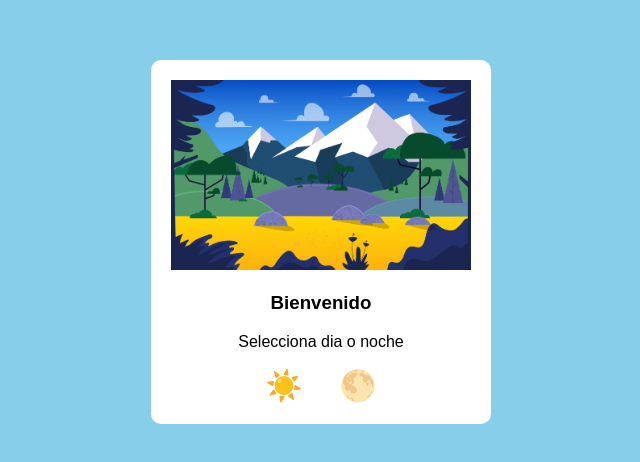
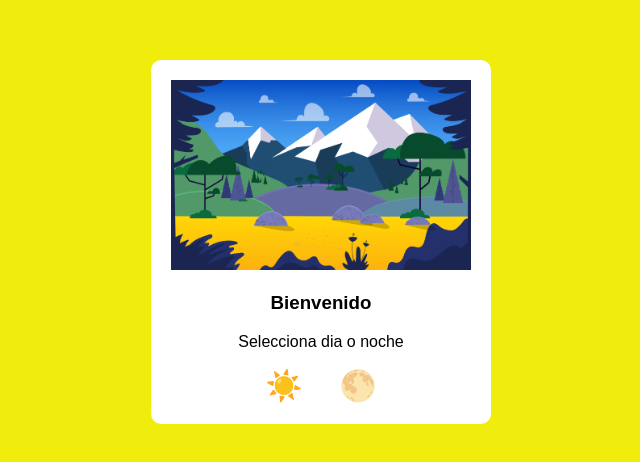
Before and after one commit to AndresSalle/ejemplocodigo, a plain HTML site: page index.html in a window 1280 px wide. Shown: the part 158-620 px from the top of the page, without its empty margins (319-959 px from the left). Drawn offline with Linux system fonts and the light colour scheme.

Commit message:
change color to f0ec0b

```diff
--- a/index.html
+++ b/index.html
@@ -4,7 +4,7 @@
   <meta charset="UTF-8">
   <title>20 Ejemplos de JavaScript para Diseño Web</title>
   <style>
-    body {background-color: #87CEEB;
+    body {background-color: #f0ec0b;
     font-family: Arial, Helvetica, sans-serif;
   display: flex;
 justify-content: center;
```
